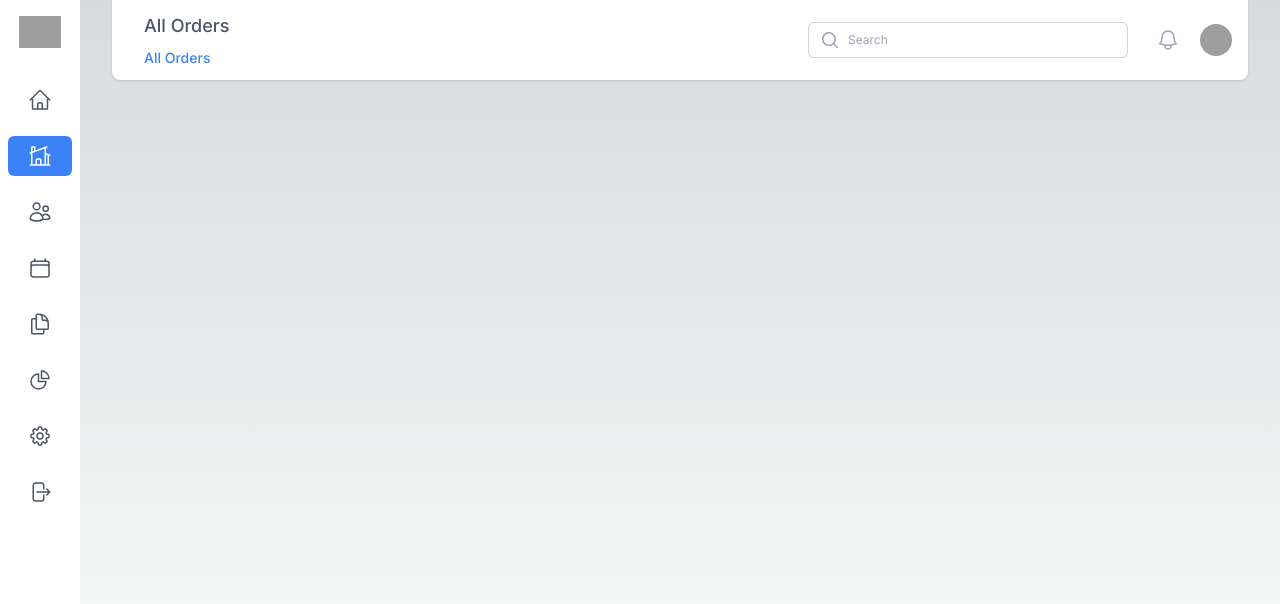
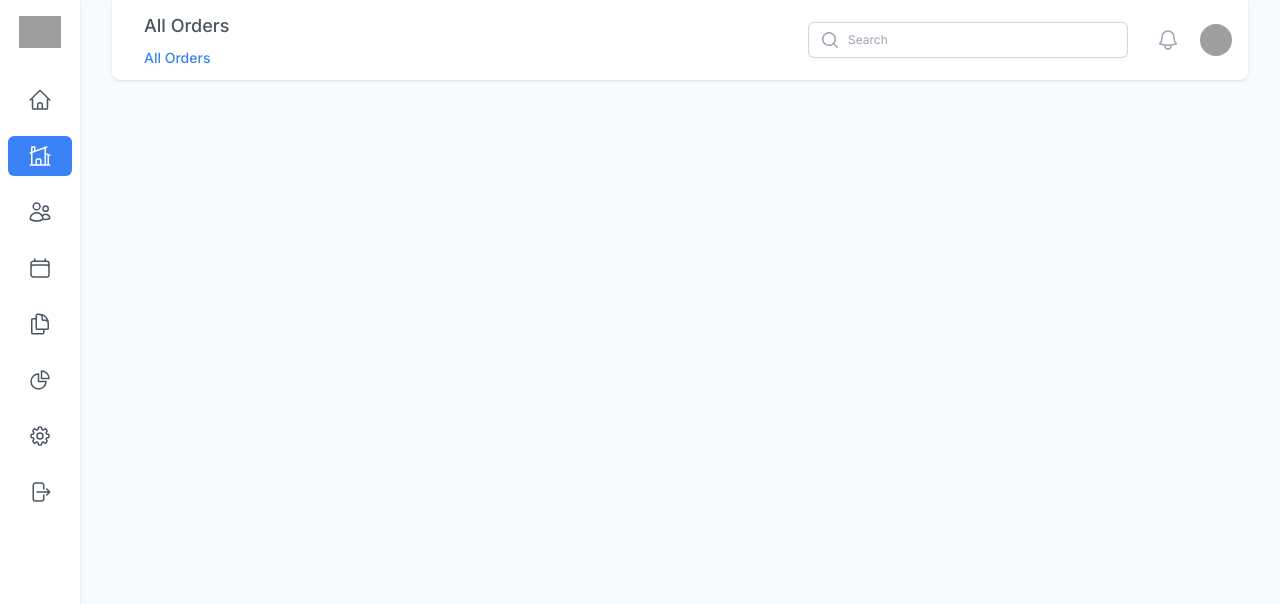
Before and after one commit to prachisinghsherawat/Order-Management-Dashboard, a Next.js app: page / in a window 1280 px wide. Shown: the top 604 px of the page. Built offline with nearby package versions, Linux system fonts and the light colour scheme; grey boxes are pictures that could not be loaded.

Commit message:
feat: add a common navbar layout

```diff
--- a/src/app/page.tsx
+++ b/src/app/page.tsx
@@ -4,7 +4,7 @@ import Navbar from "@/components/Navbar";
 export default function Home() {
   return (
     <>
-      <div className="bg-gray-50">
+      <div className="">
 
       </div>
     </>
--- a/src/components/Navbar.jsx
+++ b/src/components/Navbar.jsx
@@ -34,9 +34,9 @@ function classNames(...classes) {
 
 export default function Navbar() {
   return (
-    <div className="flex h-screen">
+    <div className="flex h-screen bg-gray-50">
       {/* Sidebar */}
-      <div className="flex flex-col w-20 bg-white px-2 py-4">
+      <div className="flex flex-col w-20 bg-white shadow px-2 py-4">
         <img
           className="h-8 w-auto mx-auto"
           src={basilLogo}
```
